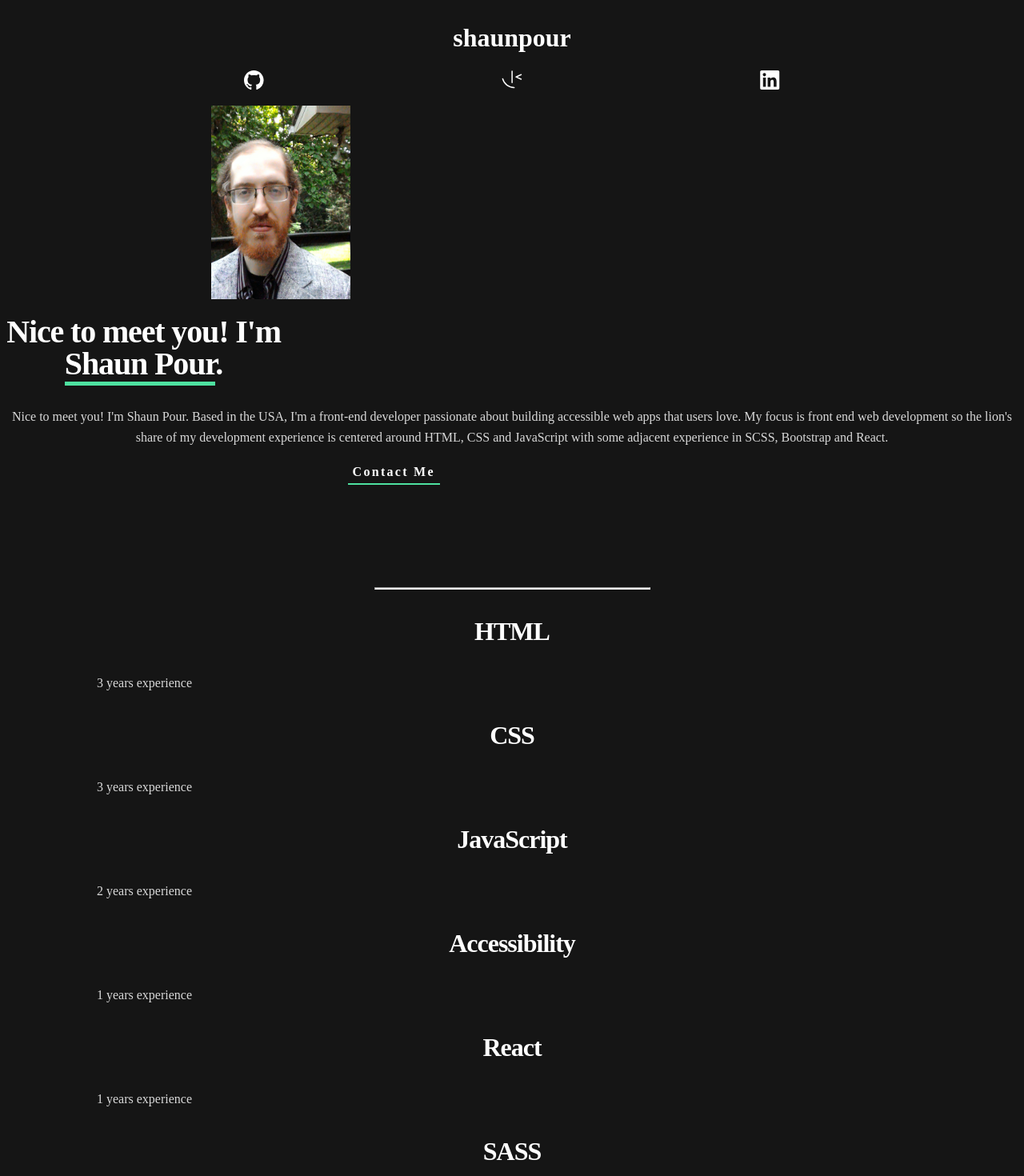
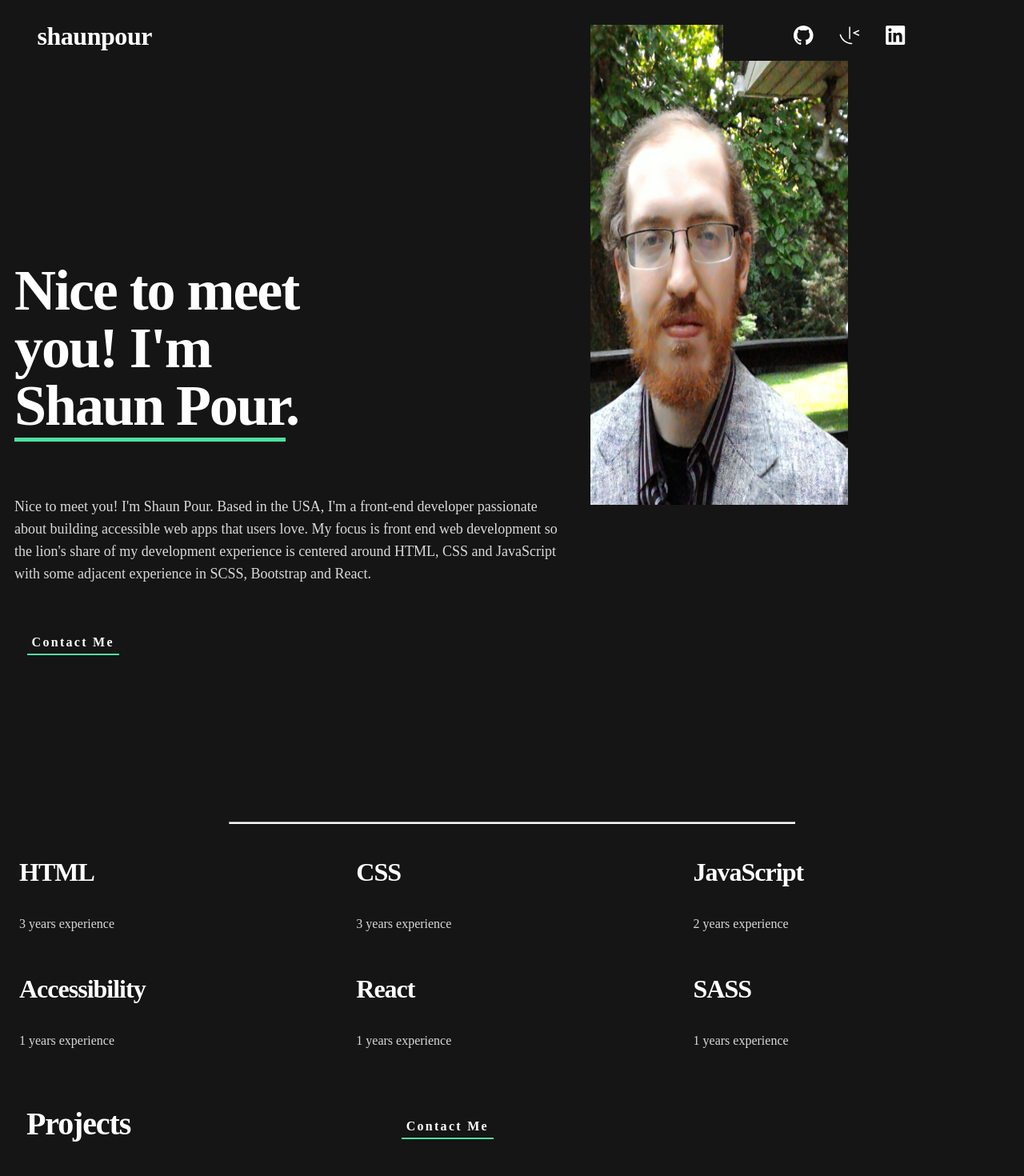
Before and after one commit to ShaunPour/single-page-developer-portfolio, a React (Vite) app: page / in a window 1280 px wide. Shown: the top 1470 px of the page at 80% size. Built offline with nearby package versions, Linux system fonts and the light colour scheme.

Commit message:
Finished tablet redesign

```diff
--- a/src/App.css
+++ b/src/App.css
@@ -29,7 +29,7 @@ hr {
   height: 242px;
   flex-shrink: 0;
   position: relative;
-  left: 20vw;
+  left: 25vw;
   top: 2vh;
 }
 
@@ -53,7 +53,7 @@ hr {
 .bio {
   color: var(--Grey, #D9D9D9);
   text-align: center;
-  font-family: Space Grotesk;
+  font-family: 'Space Grotesk';
   font-size: 16px;
   font-style: normal;
   font-weight: 500;
@@ -88,7 +88,7 @@ hr {
 .card-title {
   color: var(--White, #FFF);
   text-align: center;
-  font-family: Space Grotesk;
+  font-family: 'Space Grotesk';
   font-size: 32px;
   font-style: normal;
   font-weight: 700;
@@ -100,7 +100,7 @@ hr {
   width: 345px;
   color: var(--Grey, #D9D9D9);
   text-align: center;
-  font-family: Space Grotesk;
+  font-family: 'Space Grotesk';
   font-size: 16px;
   font-style: normal;
   font-weight: 500;
@@ -117,7 +117,7 @@ hr {
 
 .projects-title {
   color: var(--White, #FFF);
-  font-family: Space Grotesk;
+  font-family: 'Space Grotesk';
   font-size: 40px;
   font-style: normal;
   font-weight: 700;
@@ -148,7 +148,7 @@ hr {
   .stack-itm {
     color: var(--Grey, #D9D9D9);
     font-feature-settings: 'clig' off, 'liga' off;
-    font-family: Space Grotesk;
+    font-family: 'Space Grotesk';
     font-size: 18px;
     font-style: normal;
     font-weight: 500;
@@ -173,6 +173,10 @@ hr {
     height: 834px;
     flex-shrink: 0;
     background: var(--Dark-Grey, #242424);
+    overflow: hidden;
+    padding-bottom: 5px;
+    position: relative;
+    top: 8px;
   }
 
   .footer-title {
@@ -192,7 +196,7 @@ hr {
     width: 343px;
     color: #D9D9D9;
     text-align: center;
-    font-family: Space Grotesk;
+    font-family: 'Space Grotesk';
     font-size: 16px;
     font-style: normal;
     font-weight: 500;
@@ -240,7 +244,7 @@ hr {
 
   .name-footer {
     color: var(--White, #FFF);
-    font-family: Space Grotesk;
+    font-family: 'Space Grotesk';
     font-size: 24px;
     font-style: normal;
     font-weight: 700;
@@ -257,3 +261,191 @@ hr {
     position: relative;
     top: 2.5em;
   }
+
+  @media (min-width: 768px) {
+    .skills, #project-row {
+      display: grid;
+      grid-template-columns: repeat(2, 50%);
+    }
+
+    .skills {
+      left: 1em;
+    }
+
+    .projects {
+      left: 10px;
+    }
+
+    .me {
+      width: 322px;
+      height: 600px;
+      flex-shrink: 0;
+      left: 57vw;
+      top: -14vh;
+      z-index: 200;
+    }
+
+    .title {
+      text-align: left;
+      margin-left: 1.2em;
+      font-size: 32px;
+      font-style: normal;
+      font-weight: 700;
+      line-height: 32px;
+      letter-spacing: -0.444px;
+    }
+
+    nav {
+      z-index: 500;
+      justify-content: center;
+      position: relative;
+      left: 70vw;
+      bottom: 8.35vh;
+      background: #151515;
+      padding: 1em;
+      width: 25%;
+    }
+
+    nav a {
+      margin-right: 2em;
+    }
+
+    .intro-title {
+      color: var(--White, #FFF);
+      font-family: Space Grotesk;
+      font-size: 72px;
+      font-style: normal;
+      font-weight: 700;
+      line-height: 72px;
+      letter-spacing: -2.045px;
+      width: 421px;
+      height: 233px;
+      flex-shrink: 0;
+      text-align: left;
+      position: relative;
+      left: 10px;
+      bottom: 60vh;
+    }
+
+    .bio {
+      color: var(--Grey, #D9D9D9);
+      font-feature-settings: 'clig' off, 'liga' off;
+      font-family: Space Grotesk;
+      font-size: 18px;
+      font-style: normal;
+      font-weight: 500;
+      line-height: 28px;
+      text-align: left;
+      width: 55%;
+      position: relative;
+      left: 10px;
+      bottom: 60vh;
+    }
+
+    .contact-upper,.contact-middle,.contact-lower {
+      color: var(--White, #FFF);
+      font-family: 'Space Grotesk';
+      font-size: 16px;
+      font-style: normal;
+      font-weight: 700;
+      line-height: 26px;
+      letter-spacing: 2.286px;
+      left: 2vw;
+      bottom: 55vh;
+
+    }
+
+    hr,.skills,.projects,footer {
+      position: relative;
+      bottom: 45vh;
+    }
+
+    .project-header {
+      display: inline-flex;
+      justify-content: center;
+      align-items: center;
+      gap: 313px;
+    }
+
+    .contact-middle {
+      top: 8vh;
+    }
+
+    hr:nth-of-type(2) {
+      display: none;
+    }
+
+    hr {
+      width: 706px;
+      height: 1px;
+    }
+
+    .col:nth-of-type(2) .project .tech-stack, .col:nth-of-type(2) .project .btn-div {
+      position: relative;
+      top: 2em;
+    }
+
+    .card-title,.experience,.stack-itm {
+      text-align: left;
+    }
+
+    footer {
+      width: 768px;
+      height: 806px;
+      flex-shrink: 0;
+    }
+
+    .footer-title {
+      color: var(--White, #FFF);
+      font-family: 'Space Grotesk';
+      font-size: 72px;
+    }
+
+    .footer-txt {
+      font-size: 18px;
+    }
+
+    .footer-title,.footer-txt {
+      position: relative;
+      left: 30vw;
+      bottom: 5vh;
+    }
+
+    .name-input,.email-input,.message-input {
+      width: 445px;
+    }
+
+    .message-input {
+      height: 107px;
+    }
+
+    .contact-lower {
+      top: 2vh;
+      left: 23vw;
+    }
+
+    hr:last-of-type {
+      position: absolute;
+      bottom: 60px;
+      left: 35px;
+      overflow:visible;
+    }
+
+    .name-footer {
+      position: relative;
+      bottom: 3em;
+      right: 12em;
+    }
+
+    .social {
+      position: absolute;
+      bottom: -43em;
+      right: 0;
+    }
+  }
+
+  @media (min-width: 1024px) {
+    .skills {
+      grid-template-columns: repeat(3, 33.33%);
+    }
+  }
--- a/src/assets/components/ProjectList.jsx
+++ b/src/assets/components/ProjectList.jsx
@@ -8,7 +8,7 @@ const ProjectList = () => {
                     <h3 className="projects-title">Projects</h3>
                     <button className="contact-middle">Contact Me</button>
                 </div>
-                <div className="row">
+                <div className="row" id="project-row">
                 {projects.map((projects) => {
                     return (
                         <div className='col' key={projects.id}>
```
